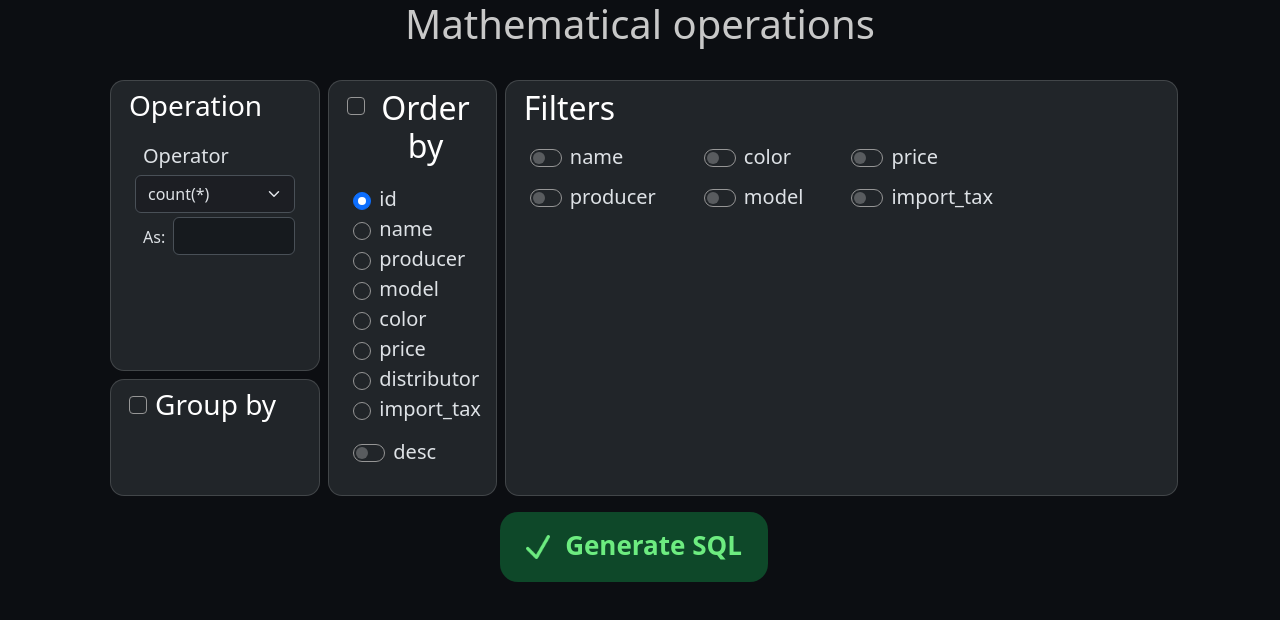
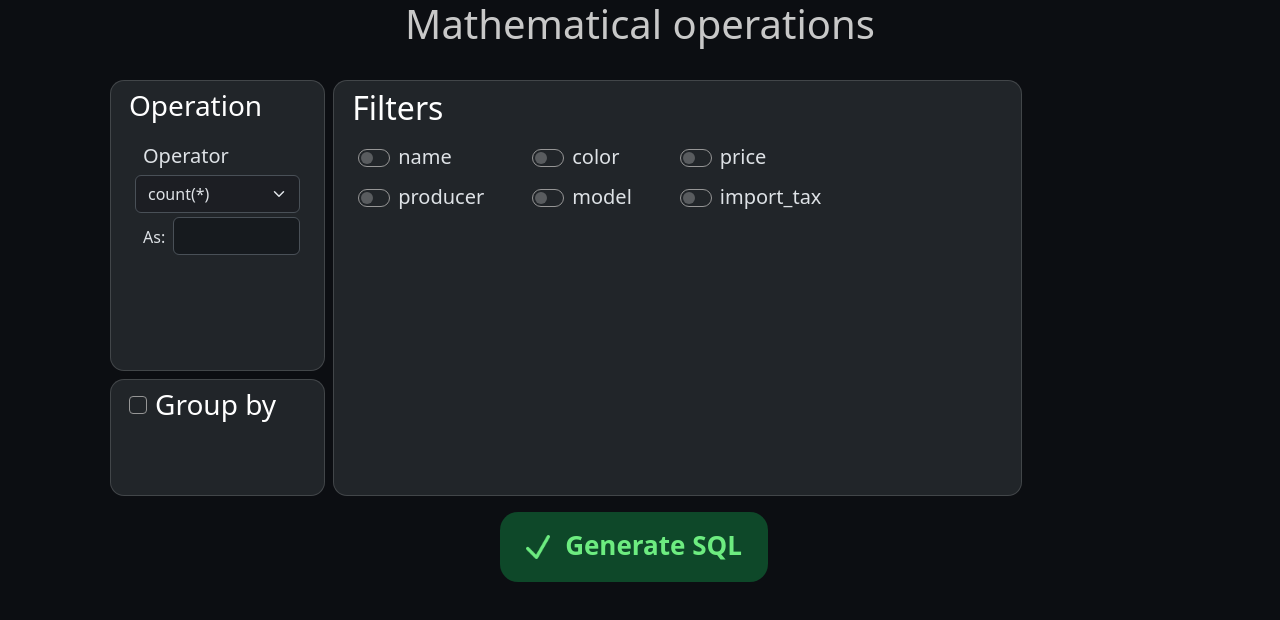
Before and after one commit to Vovka1602/database-app-front, a React (Create React App) app: page /mathops in a window 1280 px wide. Shown: the top 620 px of the page. Built offline with nearby package versions, Linux system fonts and the light colour scheme.

Commit message:
Fix Order by block on thr Math operations page

```diff
--- a/src/pages/MathOperationsPage/MathOperationsPage.css
+++ b/src/pages/MathOperationsPage/MathOperationsPage.css
@@ -10,3 +10,7 @@
     margin-top: 8px;
     height: calc(408px - 70%);
 }
+
+.math-orderby-card {
+    width: 20%;
+}
--- a/src/pages/MathOperationsPage/MathOperationsPage.js
+++ b/src/pages/MathOperationsPage/MathOperationsPage.js
@@ -6,18 +6,6 @@ import ConfirmationModal from '../../components/ConfirmationModal';
 import "./MathOperationsPage.css";
 
 const MathOperationsPage = () => {
-    const distributorsConnection = {
-        "field": "distributors.producer",
-        "operator": "=",
-        "value": ['products.producer']
-    }
-
-    const importConnenction = {
-        "field": "import.id",
-        "operator": "=",
-        "value": ['products.id']
-    }
-
     const [data, setData] = useState(null);
 
     const [showModal, setShowModal] = useState(false);
@@ -168,6 +156,17 @@ const MathOperationsPage = () => {
     }, [importtaxFilterExpressionValue]);
 
     useEffect(() => { // Компіляція блоків
+        const distributorsConnection = {
+            "field": "distributors.producer",
+            "operator": "=",
+            "value": ['products.producer']
+        }
+
+        const importConnenction = {
+            "field": "import.id",
+            "operator": "=",
+            "value": ['products.id']
+        }
         const compileWhereBlock = () => {
             let whereElements = [];
             whereElements.push(distributorsConnection);
@@ -227,7 +226,7 @@ const MathOperationsPage = () => {
         compileWhereBlock();
         compileOrderbyBlock();
     }, [whereBlock, orderDesc, orderbyItem, orderbyBlock,
-        distributorsConnection, importConnenction, includeNameFilter, nameFilter, nameFilterValue.length,
+        includeNameFilter, nameFilter, nameFilterValue.length,
         includeProducerFilter, producerFilter, producerFilterValue.length,
         includeColorFilter, colorFilter, colorFilterValue.length,
         includeModelFilter, modelFilter, modelFilterValue.length,
@@ -256,7 +255,7 @@ const MathOperationsPage = () => {
             sql += " ORDER BY " + orderbyBlock;
         }
         setSqlQuery(sql);
-    }, [includeOrderby, orderbyBlock, whereBlock, operation, asValue]);
+    }, [includeOrderby, orderbyBlock, whereBlock, operation, asValue, includeGroupby, groupbyItem]);
 
     const getData = (query) => {
         console.log(query);
@@ -596,91 +595,33 @@ const MathOperationsPage = () => {
                         </div>
                     </div>
                 </div>
-                <div className='card orderby-card mt-4 ms-2 px-1'>
+                {includeGroupby ? (
+                    <div className='card math-orderby-card mt-4 ms-2 px-1'>
                         <div className='control-panel-label'>
                             <input className='form-check-input px-2 py-2 mt-2 me-2' type='checkbox' onChange={includeOrderbyCheckboxChange}></input>
                             <h2>Order by</h2>
                         </div>
+                        {includeOrderby ? (
                             <div className='control-panel'>
                                 <div className='control-panel-elem'>
                                     <input
                                         className='form-check-input px-2 py-2 mt-2'
                                         type="radio"
-                                value="products.id"
+                                        value={groupbyItem}
                                         onChange={orderbyRadioChange}
-                                checked={orderbyItem === "products.id"}
+                                        checked={orderbyItem === groupbyItem}
                                     />
-                            <label className='form-check-label px-2 fs-5'>id</label>
+                                    <label className='form-check-label px-2 fs-5'>Group by field</label>
                                 </div>
                                 <div className='control-panel-elem'>
                                     <input
                                         className='form-check-input px-2 py-2 mt-2'
                                         type="radio"
-                                value="products.name"
+                                        value={operation}
                                         onChange={orderbyRadioChange}
-                                checked={orderbyItem === "products.name"}
+                                        checked={orderbyItem === operation}
                                     />
-                            <label className='form-check-label px-2 fs-5'>name</label>
-                        </div>
-                        <div className='control-panel-elem'>
-                            <input
-                                className='form-check-input px-2 py-2 mt-2'
-                                type="radio"
-                                value="products.producer"
-                                onChange={orderbyRadioChange}
-                                checked={orderbyItem === "products.producer"}
-                            />
-                            <label className='form-check-label px-2 fs-5'>producer</label>
-                        </div>
-                        <div className='control-panel-elem'>
-                            <input
-                                className='form-check-input px-2 py-2 mt-2'
-                                type="radio"
-                                value="products.model"
-                                onChange={orderbyRadioChange}
-                                checked={orderbyItem === "products.model"}
-                            />
-                            <label className='form-check-label px-2 fs-5'>model</label>
-                        </div>
-                        <div className='control-panel-elem'>
-                            <input
-                                className='form-check-input px-2 py-2 mt-2'
-                                type="radio"
-                                value="products.color"
-                                onChange={orderbyRadioChange}
-                                checked={orderbyItem === "products.color"}
-                            />
-                            <label className='form-check-label px-2 fs-5'>color</label>
-                        </div>
-                        <div className='control-panel-elem'>
-                            <input
-                                className='form-check-input px-2 py-2 mt-2'
-                                type="radio"
-                                value="products.price"
-                                onChange={orderbyRadioChange}
-                                checked={orderbyItem === "products.price"}
-                            />
-                            <label className='form-check-label px-2 fs-5'>price</label>
-                        </div>
-                        <div className='control-panel-elem'>
-                            <input
-                                className='form-check-input px-2 py-2 mt-2'
-                                type="radio"
-                                value="distributors.distributor"
-                                onChange={orderbyRadioChange}
-                                checked={orderbyItem === "distributors.distributor"}
-                            />
-                            <label className='form-check-label px-2 fs-5'>distributor</label>
-                        </div>
-                        <div className='control-panel-elem'>
-                            <input
-                                className='form-check-input px-2 py-2 mt-2'
-                                type="radio"
-                                value="import.import_tax"
-                                onChange={orderbyRadioChange}
-                                checked={orderbyItem === "import.import_tax"}
-                            />
-                            <label className='form-check-label px-2 fs-5'>import_tax</label>
+                                    <label className='form-check-label px-2 fs-5'>operation result</label>
                                 </div>
                                 <div className='mt-3'>
                                     <div className='control-panel-elem form-switch'>
@@ -689,7 +630,9 @@ const MathOperationsPage = () => {
                                     </div>
                                 </div>
                             </div>
+                        ) : (<></>)}
                     </div>
+                ) : (<></>)}
                 <div className='card filter-card mt-4 ms-2 px-1'>
                     <div className='control-panel-label'>
                         <h2>Filters</h2>
```
Lines whose indentation alone changed are shown as unchanged.
